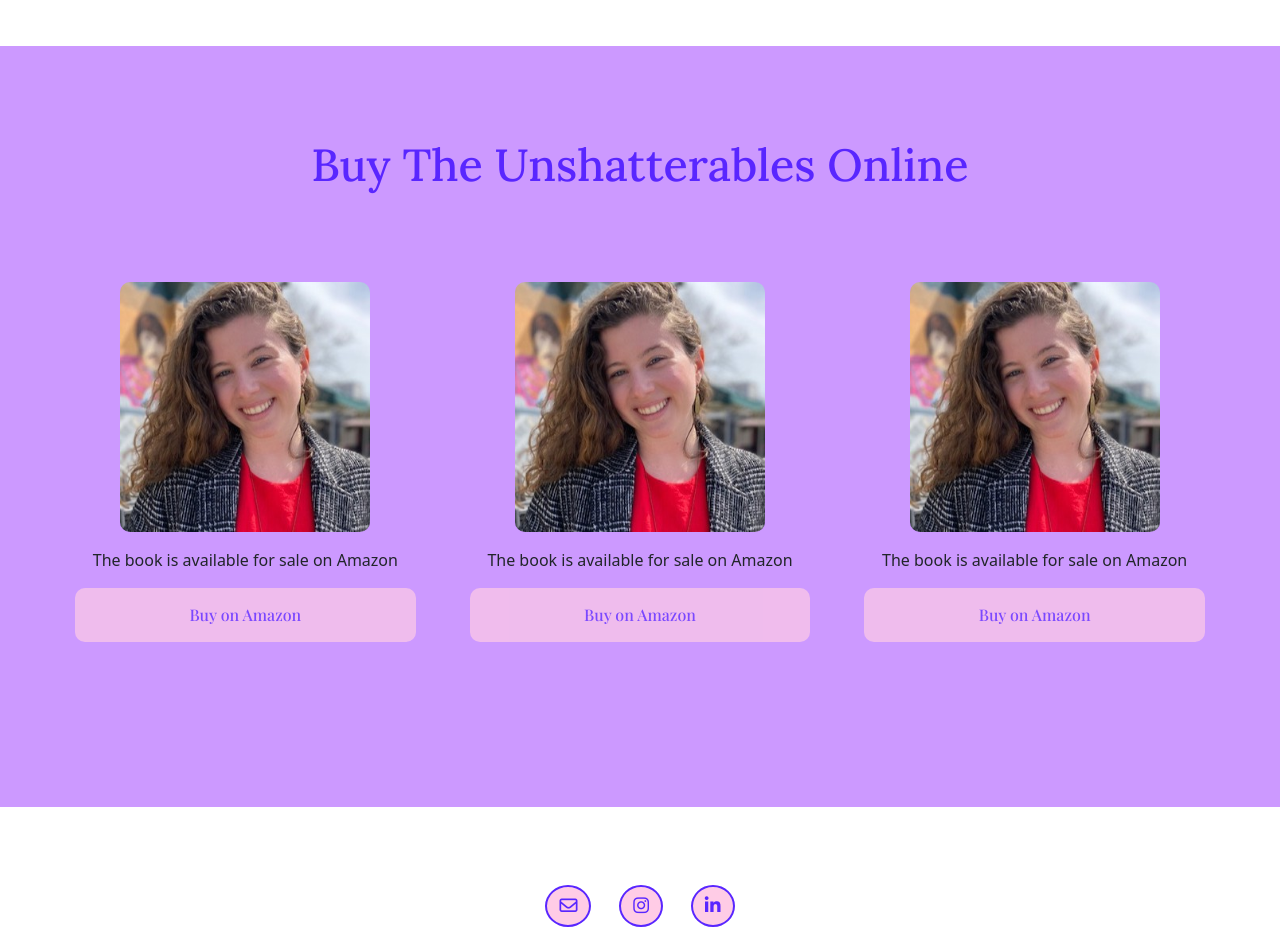
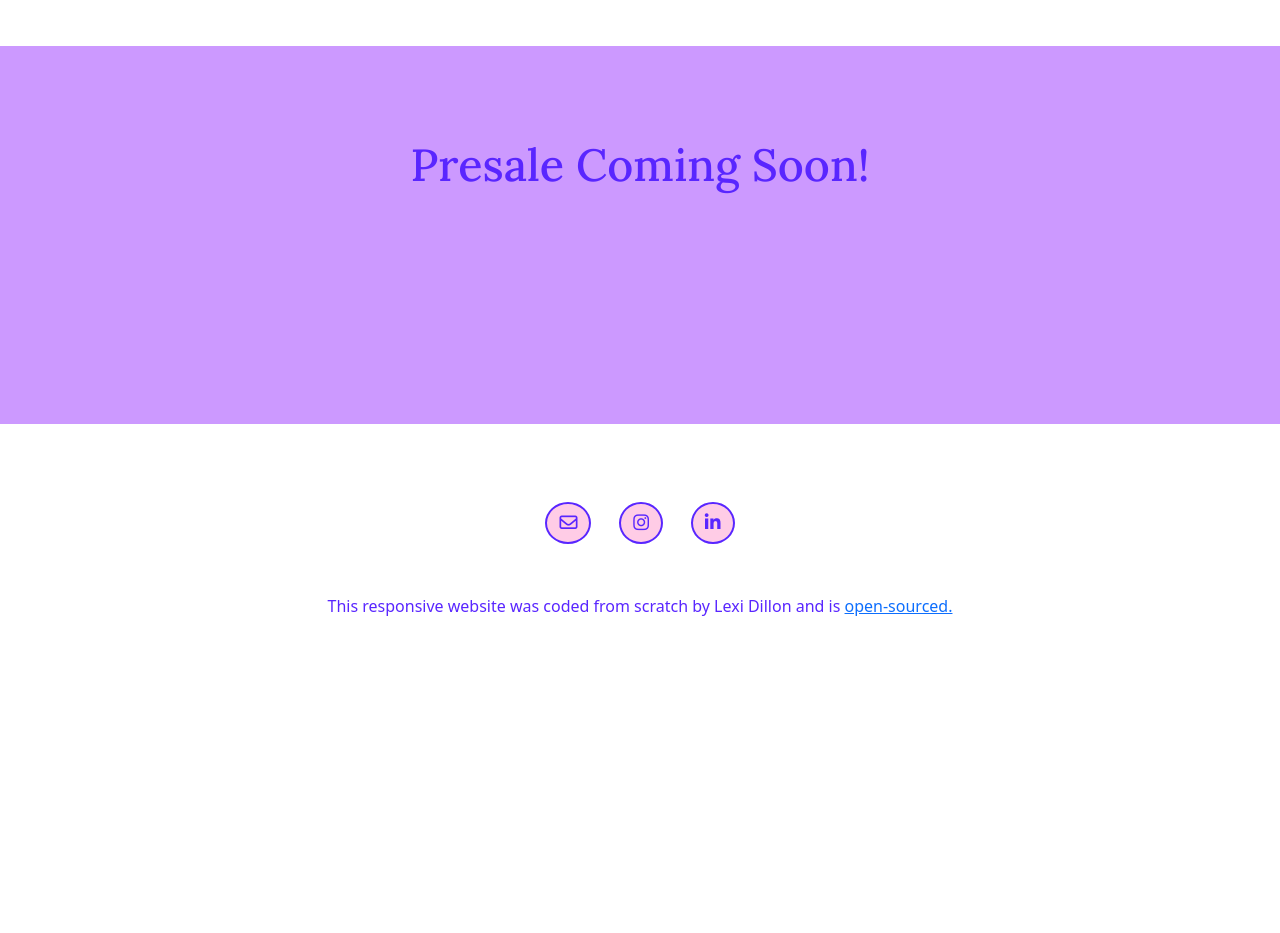
Before and after one commit to lexidillon/miranda-dillon-author, a plain HTML site: page unshatterables.html in a window 1280 px wide. Shown: the part 780-1713 px from the top of the page. After the commit the page ends 1418 px from the top, so only its background shows below. Drawn offline with nearby package versions, Linux system fonts and the light colour scheme; a web font is replaced by a local one.

Commit message:
Content updates on Unshatterables page

```diff
--- a/unshatterables.html
+++ b/unshatterables.html
@@ -126,7 +126,8 @@
       </div>
     </div>
     <div class="my-book-section">
-      <h2 class="subtitle text-center">Buy The Unshatterables Online</h2>
+      <h2 class="subtitle text-center">Presale Coming Soon!</h2>
+      <!-- <h2 class="subtitle text-center">Buy The Unshatterables Online</h2>
        <div class="row mt-5">
         <div class="col-4">
           <img
@@ -153,13 +154,13 @@
               width="250px"
               class="img-fluid mt-2 mb-3 book-sale-image"
             />
-           <p class="text-center">The book is available for sale on Amazon</p>
+           <p class="text-center">The book is available for sale on Barnes and Noble</p>
            <a
             href="URL"
             class="btn btn-info"
             target="_blank"
             title="UPDATE"
-            >Buy on Amazon</a
+            >Buy on Barnes and Noble</a
           >
         </div>
         <div class="col-4">
@@ -170,17 +171,17 @@
               width="250px"
               class="img-fluid mt-2 mb-3 book-sale-image"
             />
-           <p class="text-center">The book is available for sale on Amazon</p>
+           <p class="text-center">The book is available for sale on Indie Bound</p>
            <a
             href="URL"
             class="btn btn-info"
             target="_blank"
             title="UPDATE"
-            >Buy on Amazon</a
+            >Buy on Indie Bound</a
           >
         </div>
       </div>
-      </div>
+      </div> -->
     </div>
     <footer>
       <div class="contact-icons mt-5">
```
